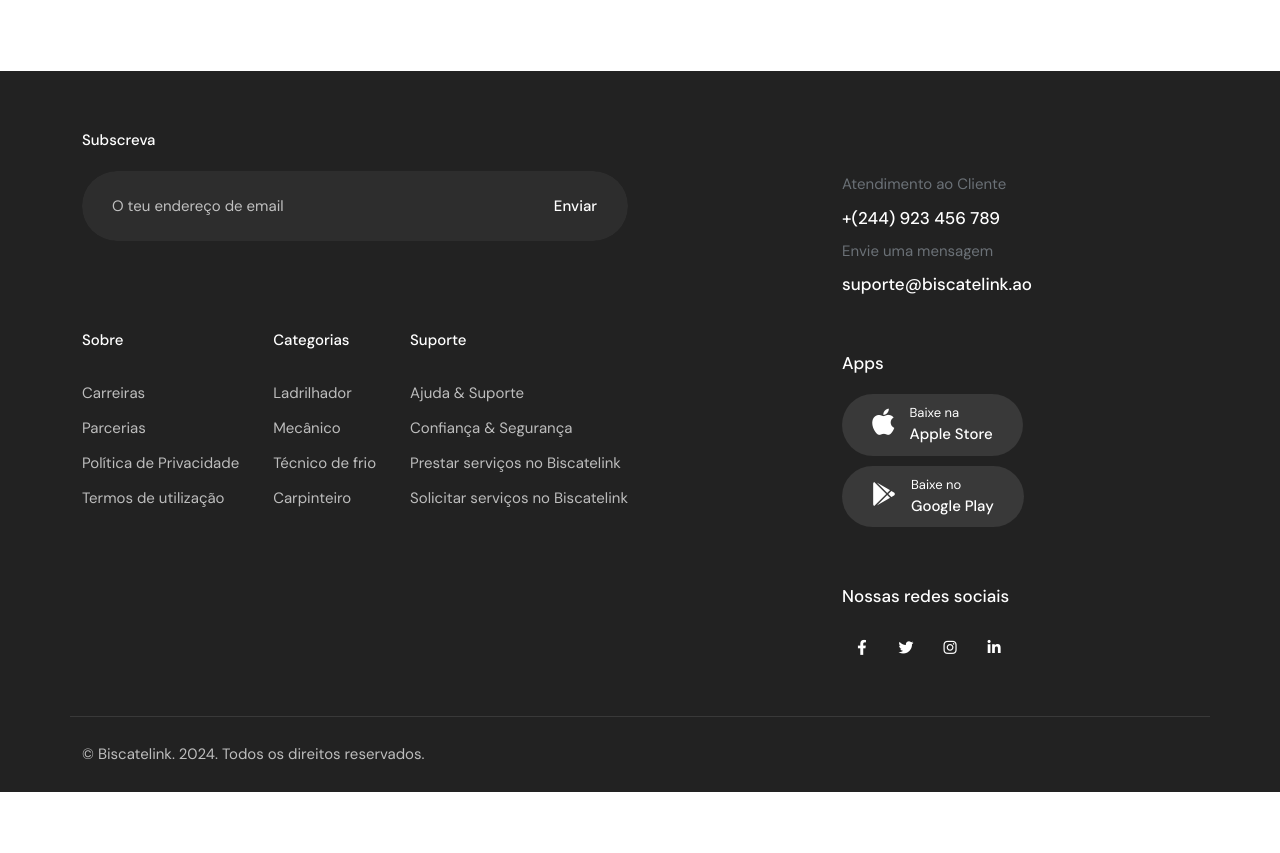
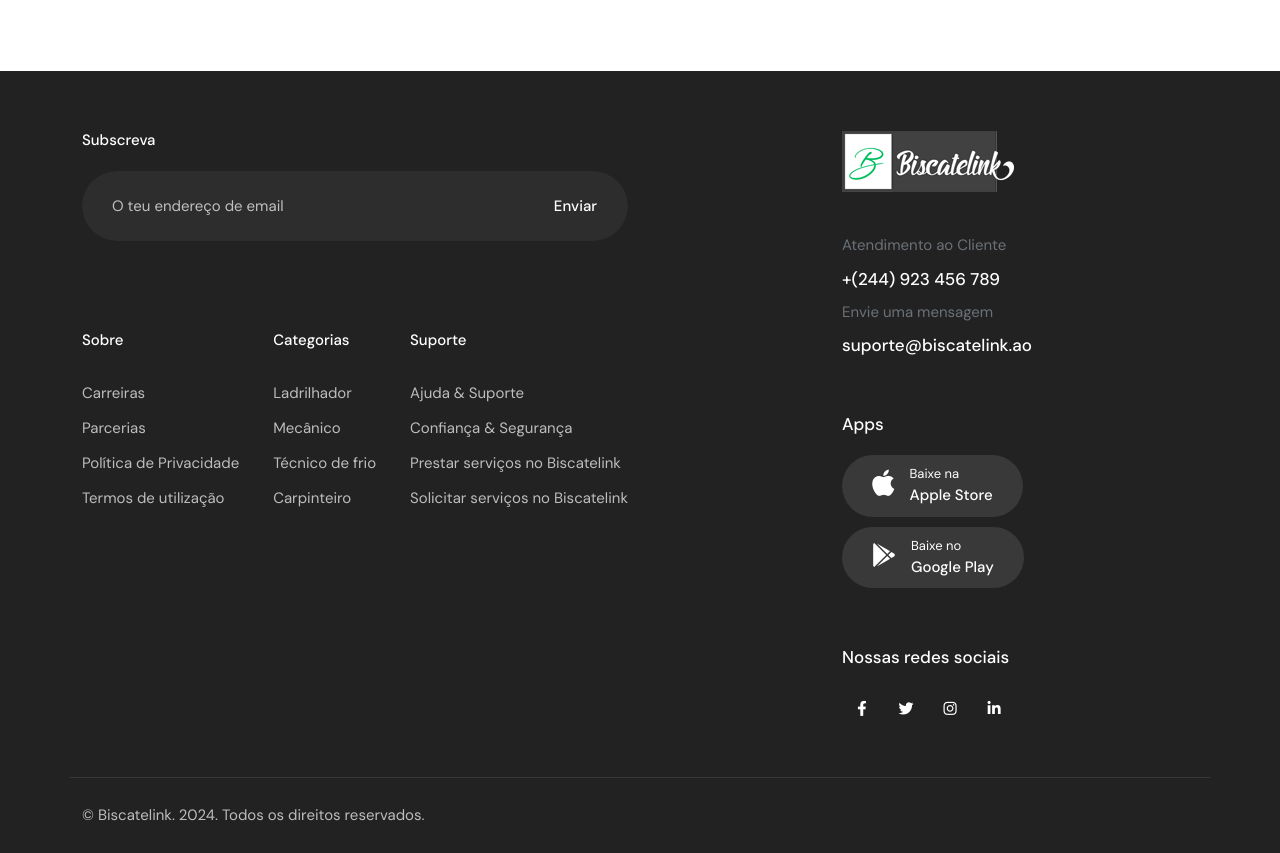
Before and after one commit to BuyaUp/biscatelink, a plain HTML site: page page-contact.html in a window 1280 px wide. Shown: the part 1880-2733 px from the top of the page. Before the commit the page ends 2672 px from the top, so only its background shows below. Drawn offline with Linux system fonts and the light colour scheme; files whose address does not match are found by name.

Commit message:
Update page-contact.html just logo

```diff
--- a/page-contact.html
+++ b/page-contact.html
@@ -349,7 +349,7 @@
                         </div>
                         <div class="col-lg-6 col-xl-4 offset-xl-2">
                             <div class="footer-widget mb-4 mb-lg-5">
-                                <a class="footer-logo" href="index.html"><img class="mb40" src="images/Biscatelink.png" alt=""></a>
+                                <a class="footer-logo" href="index.html"><img class="mb40" src="images/biscatelink-logo172.png" alt=""></a>
                                 <div class="row mb-4 mb-lg-5">
                                     <div class="col-auto">
                                         <div class="contact-info">
```
